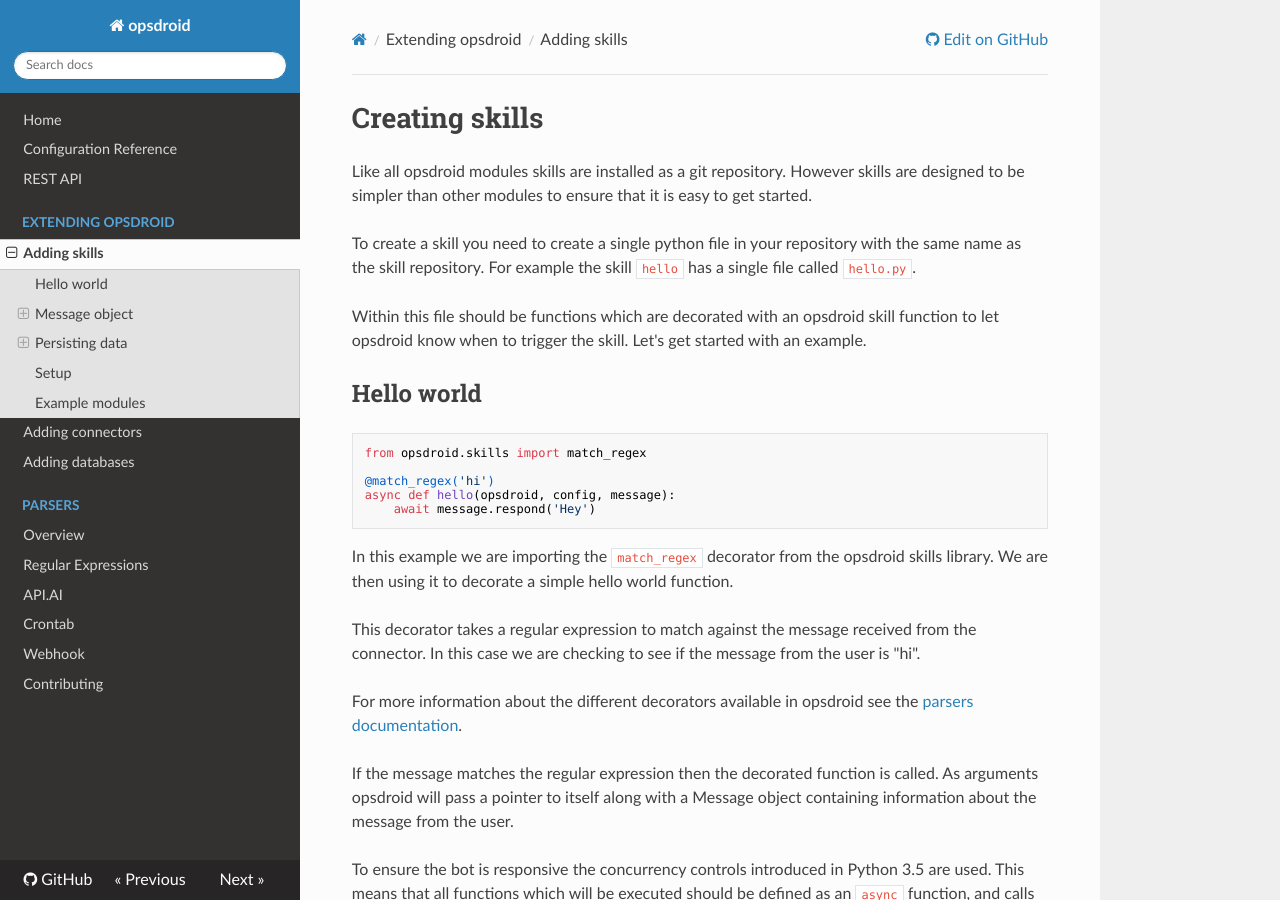
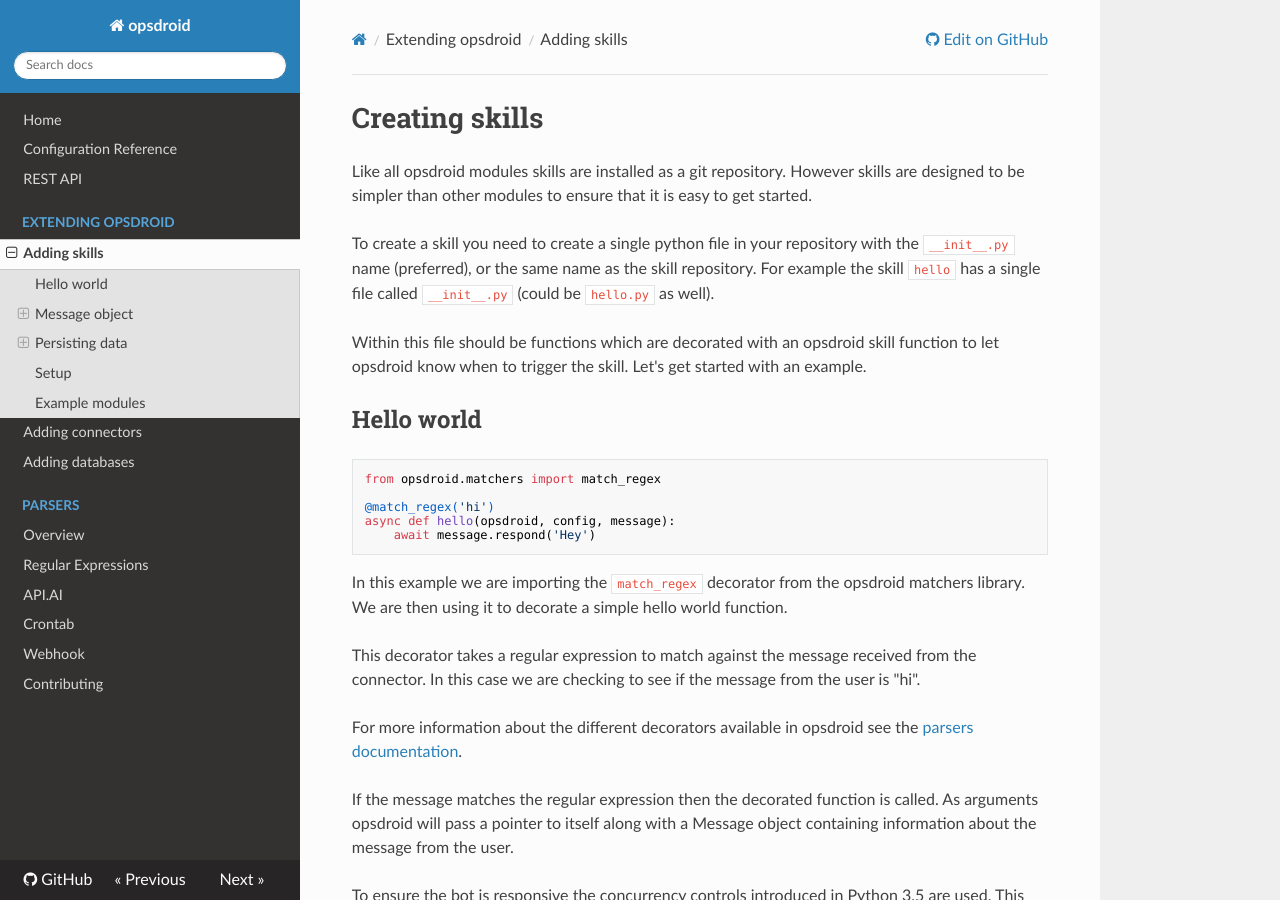
Before and after one commit to opsdroid/opsdroid, an MkDocs documentation site: the page built from docs/extending/skills.md, in a window 1280 px wide and 900 px high. Built offline with MkDocs 1.6.1, drawn with Linux system fonts in a browser that asks for light colours; nearby versions of some CDN libraries; old or Windows-style settings are respelled for this version of MkDocs; some of the changed text lies outside the part shown.

Commit message:
Updating skills.md documentation

````diff
--- a/docs/extending/skills.md
+++ b/docs/extending/skills.md
@@ -2,21 +2,21 @@
 
 Like all opsdroid modules skills are installed as a git repository. However skills are designed to be simpler than other modules to ensure that it is easy to get started.
 
-To create a skill you need to create a single python file in your repository with the same name as the skill repository. For example the skill `hello` has a single file called `hello.py`.
+To create a skill you need to create a single python file in your repository with the `__init__.py` name (preferred), or the same name as the skill repository. For example the skill `hello` has a single file called `__init__.py` (could be `hello.py` as well).
 
 Within this file should be functions which are decorated with an opsdroid skill function to let opsdroid know when to trigger the skill. Let's get started with an example.
 
 ## Hello world
 
 ```python
-from opsdroid.skills import match_regex
+from opsdroid.matchers import match_regex
 
 @match_regex('hi')
 async def hello(opsdroid, config, message):
     await message.respond('Hey')
 ```
 
-In this example we are importing the `match_regex` decorator from the opsdroid skills library. We are then using it to decorate a simple hello world function.
+In this example we are importing the `match_regex` decorator from the opsdroid matchers library. We are then using it to decorate a simple hello world function.
 
 This decorator takes a regular expression to match against the message received from the connector. In this case we are checking to see if the message from the user is "hi".
 
@@ -69,7 +69,7 @@
 ### Example
 
 ```python
-from opsdroid.skills import match_regex
+from opsdroid.matchers import match_regex
 
 @match_regex(r'remember (.*)')
 async def remember(opsdroid, config, message):
````
